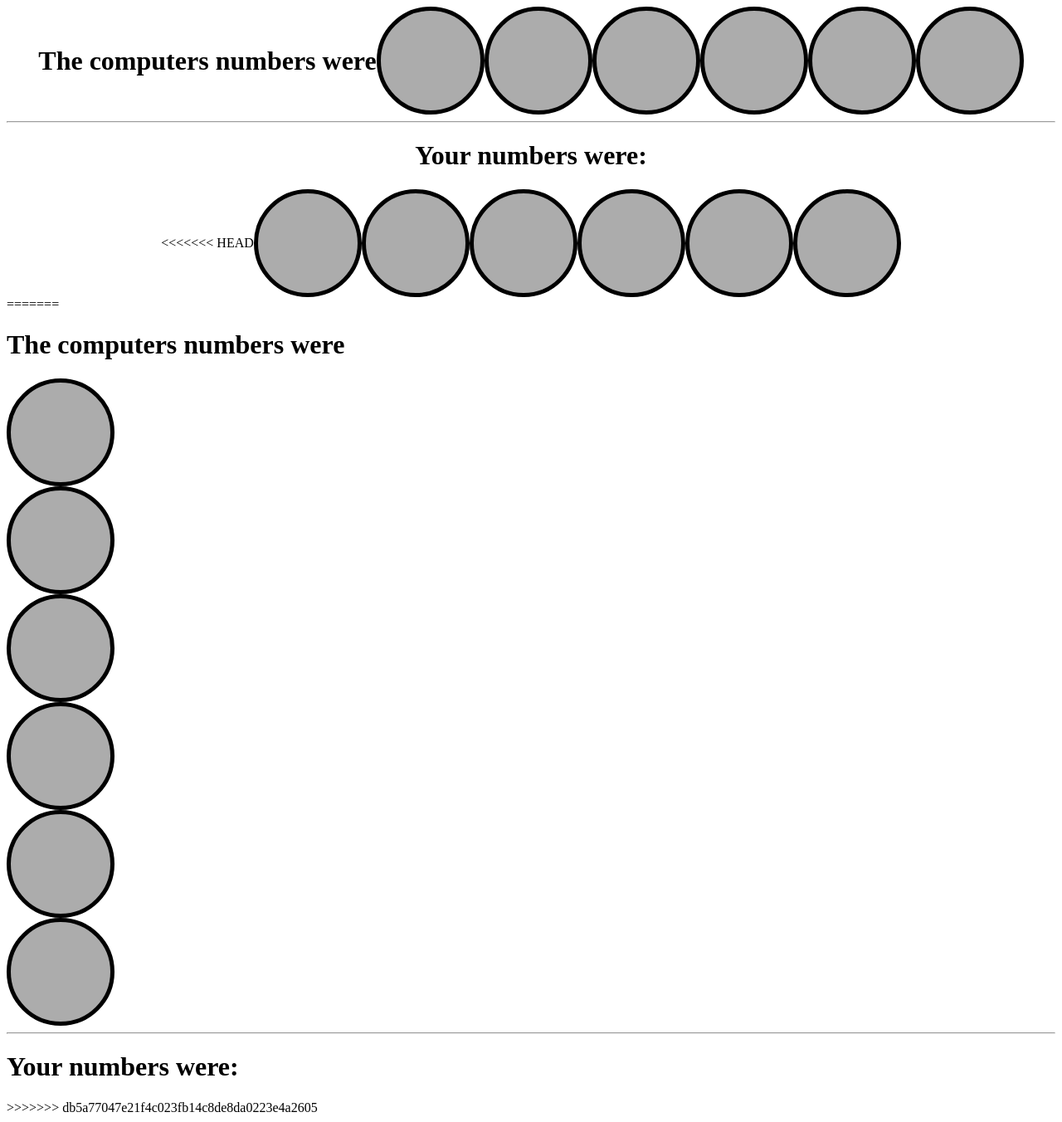
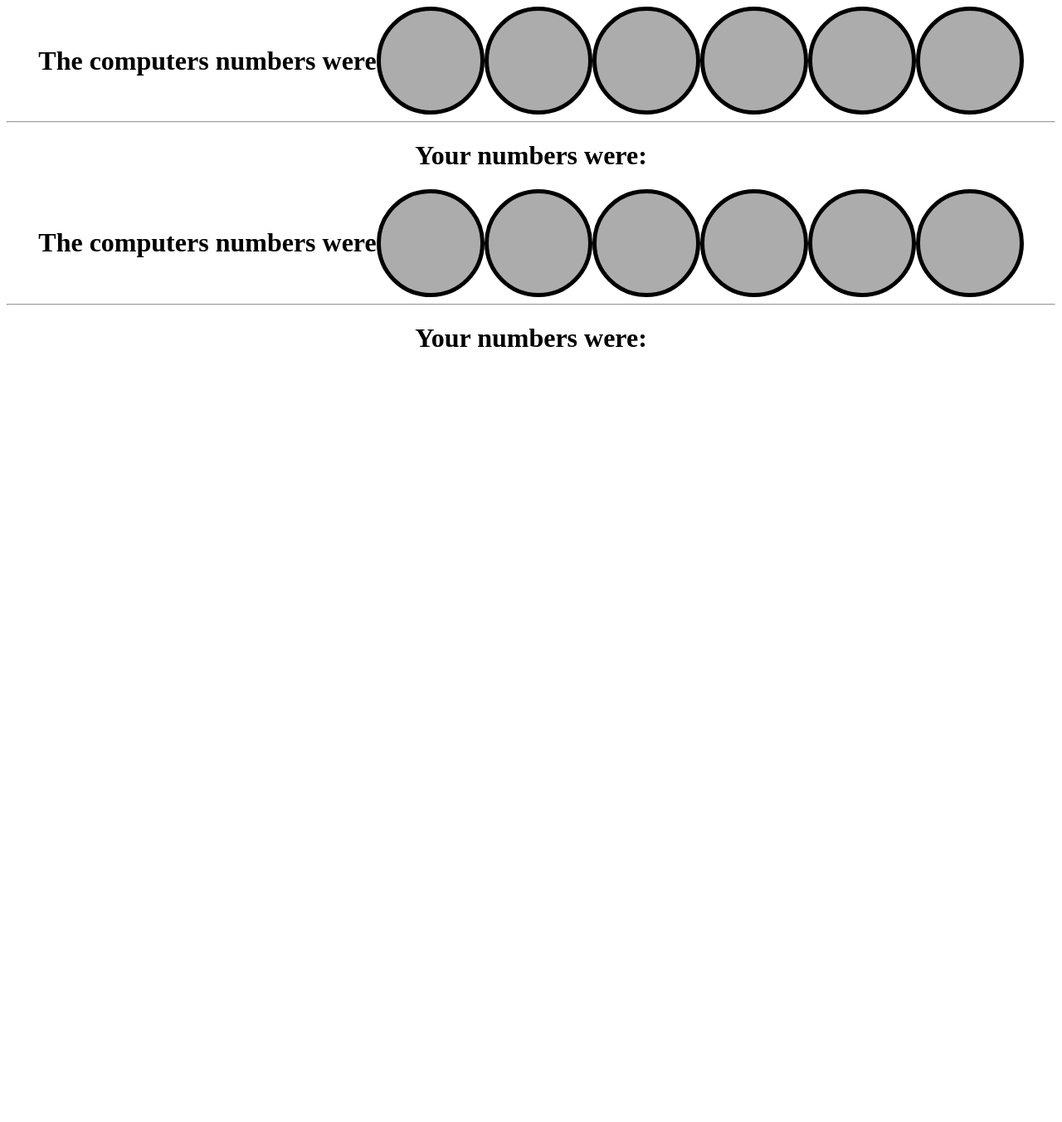
Before and after one commit to mikecasey93/CSSI-Lucky7, a Python web app: template templates/randomdisplay.html in a window 1280 px wide. Shown: the whole page at 83% size. After the commit the page ends 418 px from the top, so only its background shows below. Run offline with Jinja, Linux system fonts and the light colour scheme; the template is opened without the code that fills it, so the values that code supplies are empty.

Commit message:
getting there

```diff
--- a/templates/randomdisplay.html
+++ b/templates/randomdisplay.html
@@ -22,20 +22,6 @@
         <hr>
         <h1>Your numbers were:</h1>
         <div class="list">
-<<<<<<< HEAD
-            <div class="cl"> {{n1}} </div>
-            <div class="cl"> {{n2}} </div>
-            <div class="cl"> {{n3}} </div>
-            <div class="cl"> {{n4}} </div>
-            <div class="cl"> {{n5}} </div>
-            <div class="cl"> {{n6}} </div>
-
-          </div>
-
-      </div>
-
-  </center>
-=======
                 <h1>The computers numbers were</h1>
 
                 <div class="cl"> {{wn1}} </div>
@@ -57,7 +43,6 @@
                   <div class="{{userList[5][1]}} {{userList[5][2]}}"> {{userList[5][0]}} </div>
 
                 </div>
->>>>>>> db5a77047e21f4c023fb14c8de8da0223e4a2605
 
 
 </body>
```
